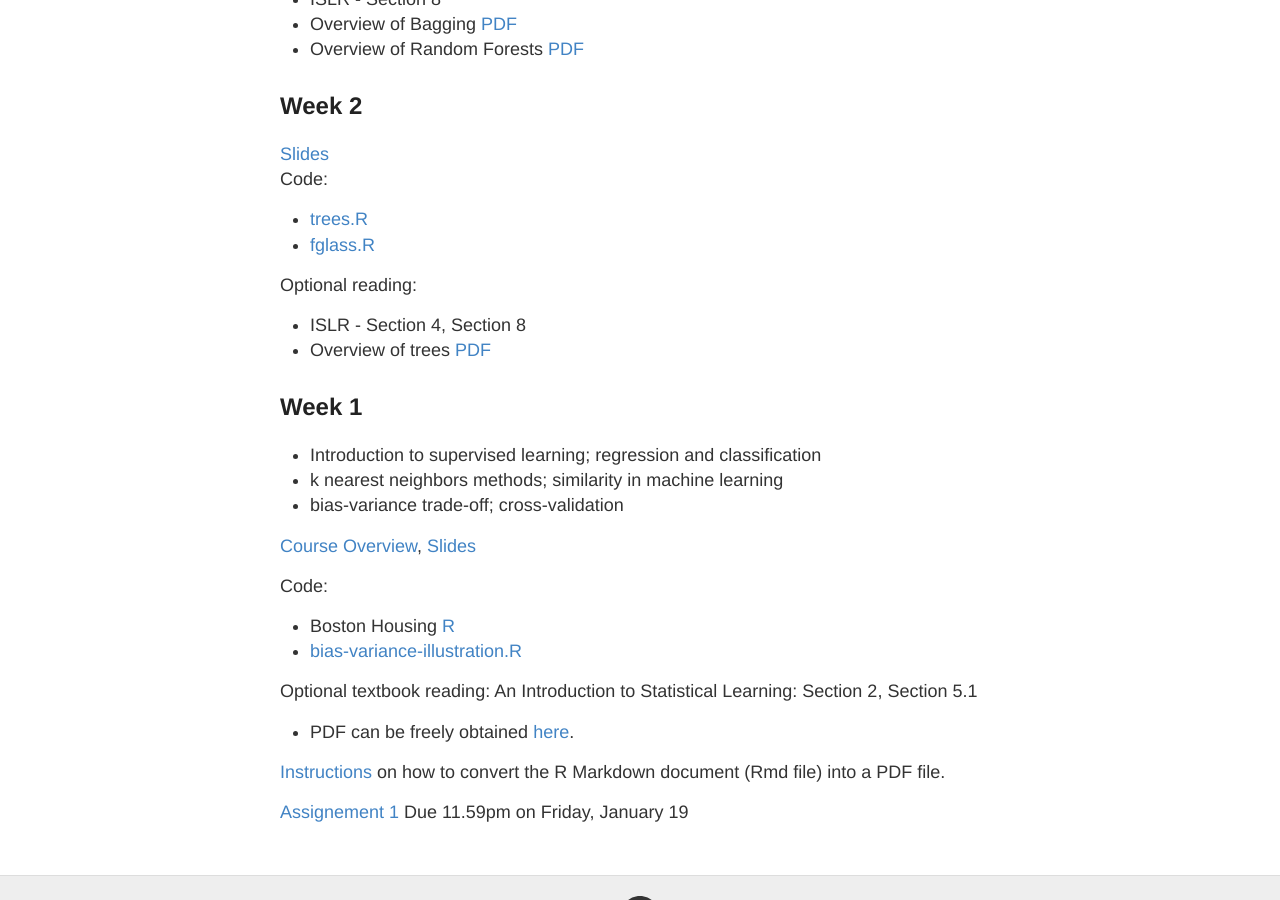
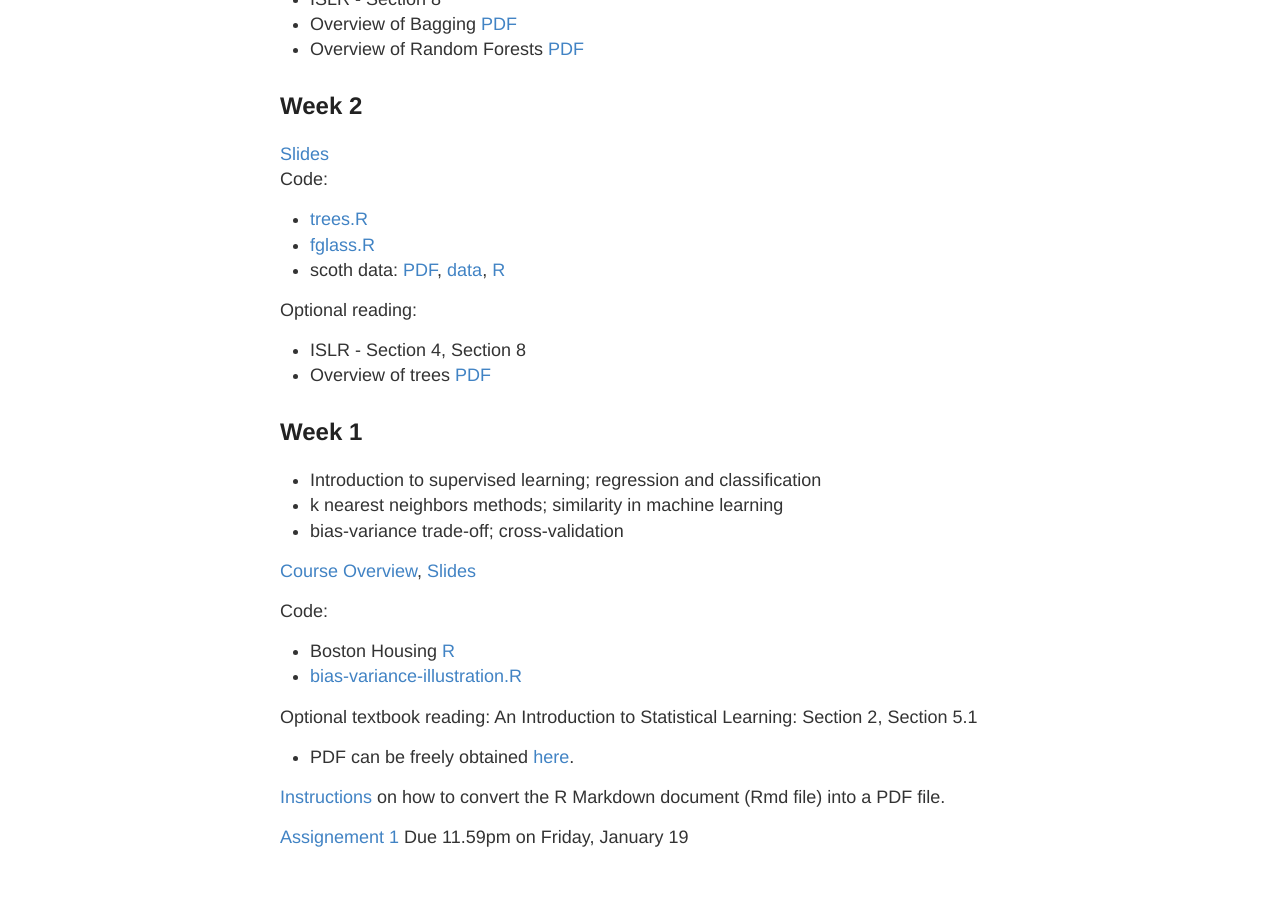
Before and after one commit to ChicagoBoothML/ML2017, a Jekyll site: the page built from lectures.md, in a window 1280 px wide and 900 px high, scrolled down 726 px. Built offline with Jekyll 4.4.1, drawn with Linux system fonts in a browser that asks for light colours.

Commit message:
Update lectures.md

```diff
--- a/lectures.md
+++ b/lectures.md
@@ -39,6 +39,7 @@ Code:
 
 * [trees.R](https://raw.githubusercontent.com/ChicagoBoothML/ML2016/master/code/trees.R)
 * [fglass.R](https://raw.githubusercontent.com/ChicagoBoothML/ML2016/master/code/fglass.R)
+* scoth data: [PDF](https://piazza.com/class_profile/get_resource/j8padvvrtd375m/jcbgs74oxt822r), [data](https://raw.githubusercontent.com/mlakolar/BUS41000/master/data/scotch.csv), [R](https://raw.githubusercontent.com/mlakolar/BUS41000/master/data/scotch.R)
 
 Optional reading:
 
```
